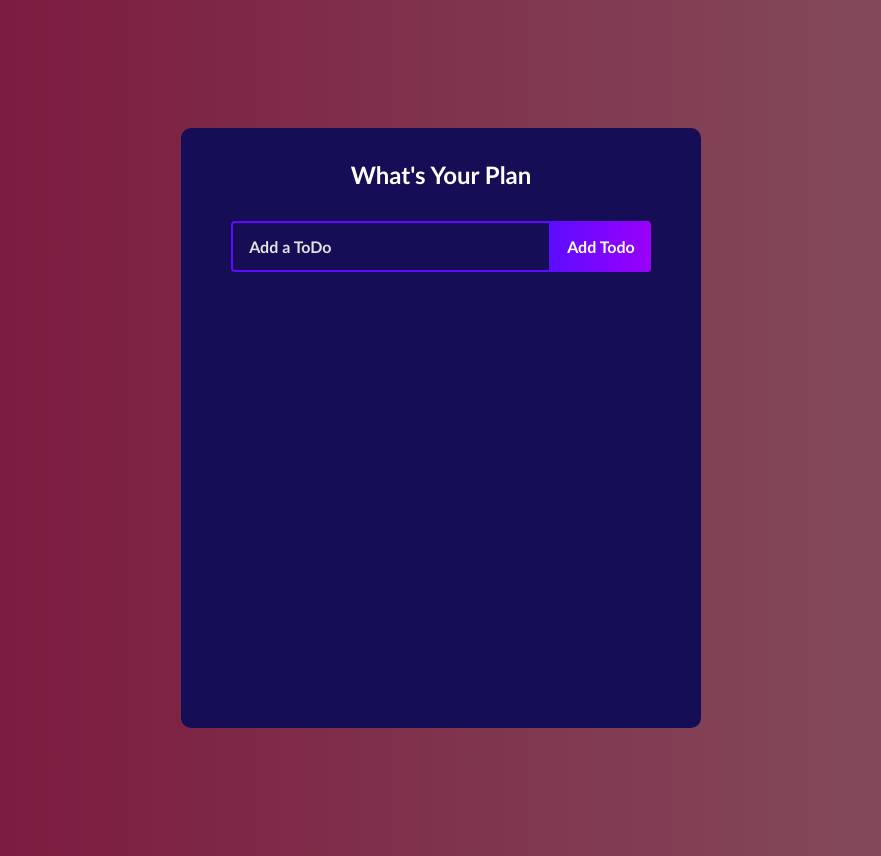
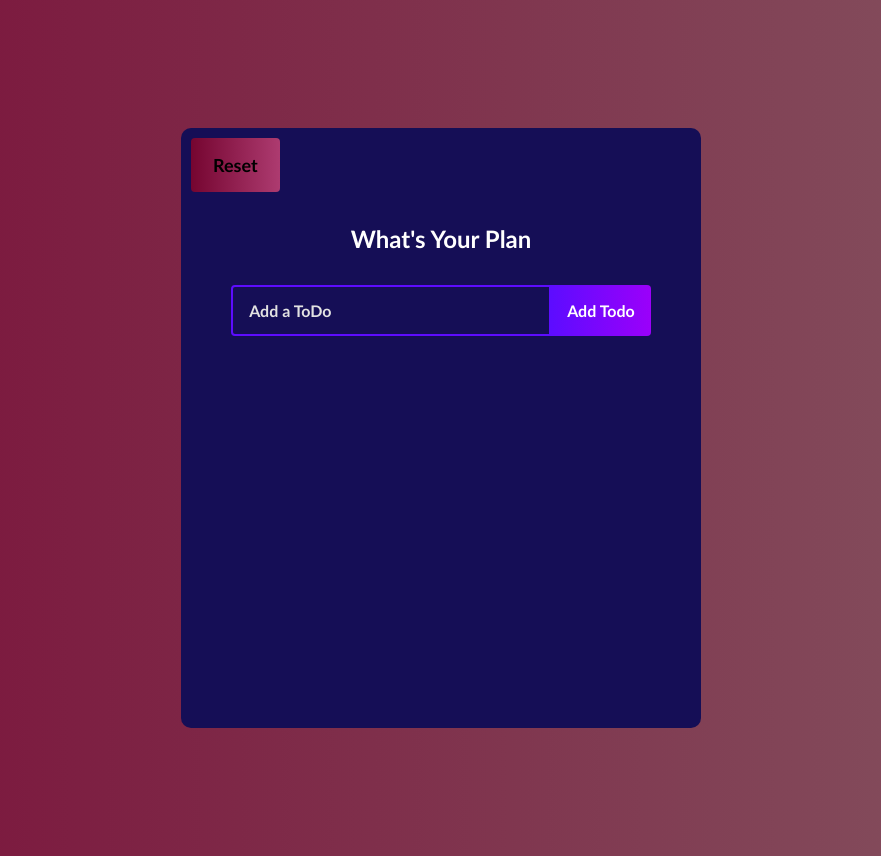
Before and after one commit to prajapatilalit/Todoapp, a React (Create React App) app in the folder todo/: page / in a window 1280 px wide. Shown: the whole page, without its empty margins (199-1080 px from the left). Built offline with nearby package versions, Linux system fonts and the light colour scheme.

Commit message:
update reset all todo list in todo app

```diff
--- a/todo/src/App.css
+++ b/todo/src/App.css
@@ -82,6 +82,27 @@ h1 {
   );
   padding: 16px 22px;
 }
+.reset-button {
+  border: none;
+  border-radius: 4px;
+  font-size: large;
+  font-weight: bold;
+  cursor: pointer;
+  outline: none;
+  background: linear-gradient(
+    90deg,
+    rgb(117, 5, 48) 0%,
+    rgb(173, 59, 112) 100%
+  );
+  padding: 16px 22px;
+  color: #000;
+  text-transform: capitalize;
+}
+.r-btn {
+  margin: 10px;
+  display: flex;
+  align-items: flex-end;
+}
 
 .todo-container {
   display: flex;
--- a/todo/src/Components/toDoList/ToDoList.js
+++ b/todo/src/Components/toDoList/ToDoList.js
@@ -7,11 +7,6 @@ const ToDoList = () => {
 
   //Add todo
   const addTodo = (todo) => {
-    // check the space between the word
-
-    if (!todo.text || /^\*$/.test(todo.text)) {
-      return;
-    }
     const newTodos = [todo, ...todos];
 
     setTodos(newTodos);
@@ -19,10 +14,6 @@ const ToDoList = () => {
   };
 
   const updateTodo = (todoId, newValue) => {
-    // check the space between the word
-    if (!newValue.text || /^\*$/.test(newValue.text)) {
-      return;
-    }
     setTodos((prev) =>
       prev.map((item) => (item.id === todoId ? newValue : item))
     );
@@ -45,9 +36,20 @@ const ToDoList = () => {
 
     setTodos(updatedTodos);
   };
+  //reset all todo in the list
+
+  const resetTodo = () => {
+    setTodos([]);
+  };
 
   return (
     <div>
+      <div className="r-btn">
+        <button onClick={resetTodo} className="reset-button">
+          Reset
+        </button>
+      </div>
+
       <h1>What's Your Plan </h1>
       <TodoForm onSubmit={addTodo} />
       <Todo
```
